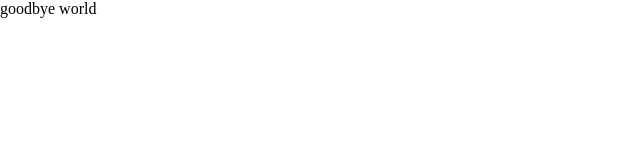
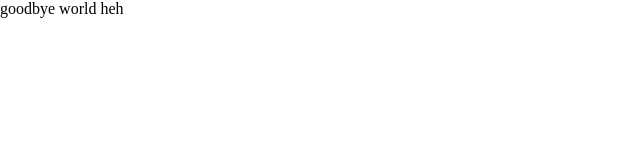
Before and after one commit to fridayZebra/Quote-Generator, a plain HTML site: page index.html in a window 1280 px wide. Shown: the full height of the page, 0-640 px from the left. Drawn offline with Linux system fonts and the light colour scheme.

Commit message:
edited displayed text

```diff
--- a/index.html
+++ b/index.html
@@ -10,7 +10,7 @@
 </head>
 
 <body>
-  goodbye world
+  goodbye world heh
   <script src="script.js"></script>
 
 
```
